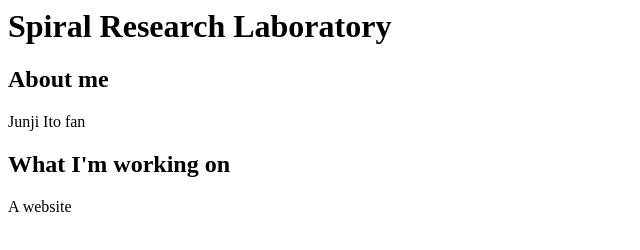
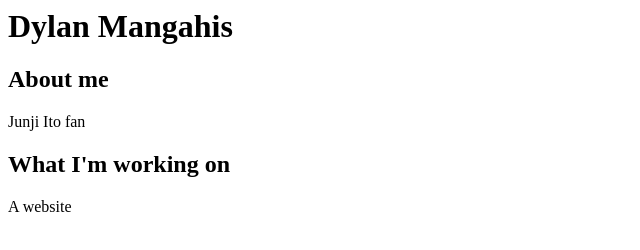
Before and after one commit to dm685190/site, a plain HTML site: page index.html in a window 1280 px wide. Shown: the whole page, without its empty margins (0-640 px from the left). Drawn offline with Linux system fonts and the light colour scheme.

Commit message:
Update index.html

```diff
--- a/index.html
+++ b/index.html
@@ -1,7 +1,9 @@
 <html>
-    <h1>
-        Spiral Research Laboratory
-    </h1>
+
+    <body>
+        <h1 text-align:center; text-transform:uppercase;>
+            Dylan Mangahis
+        </h1>
     <body>
         <h2>About me</h2>
         <p>
```
